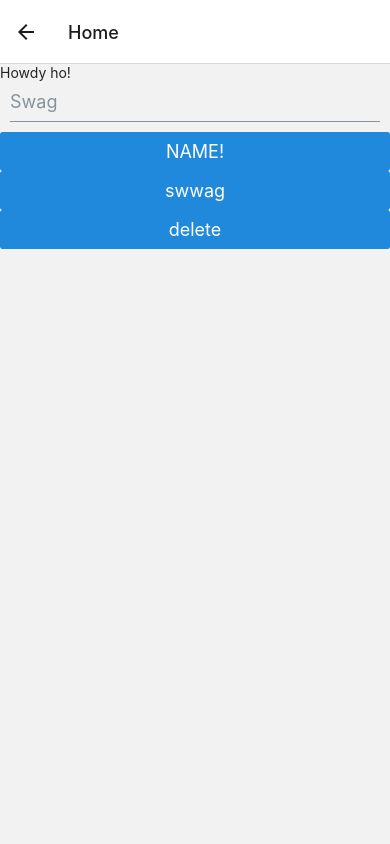
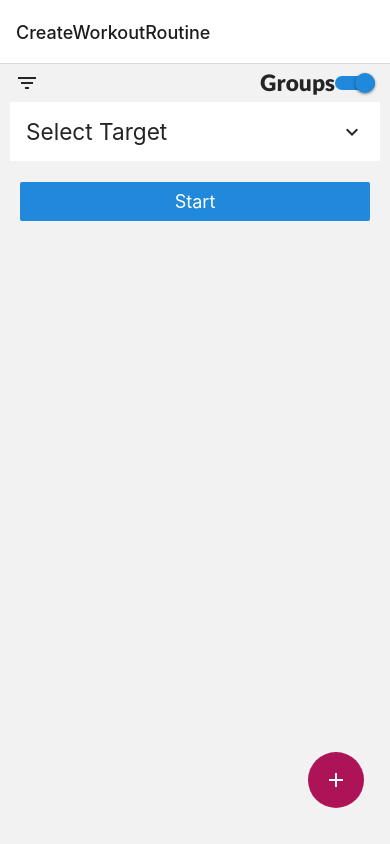
Before and after one commit to brandmch/WorkoutTrackerV2, a React Native app: screen /Home in a window 390 px wide. Built offline with nearby package versions, Linux system fonts and the light colour scheme; what expo-sqlite would draw is missing.

Commit message:
temp screen removed

```diff
--- a/screens/navigation.js
+++ b/screens/navigation.js
@@ -5,7 +5,6 @@ import { createBottomTabNavigator } from "@react-navigation/bottom-tabs";
 
 import CreateWorkoutRoutine from "./createWorkoutRoutine";
 import DisplayWorkoutRoutine from "./displayWorkoutRoutine";
-import Home from "./temp";
 
 const Stack = createNativeStackNavigator();
 const Tab = createBottomTabNavigator();
@@ -25,7 +24,6 @@ export default function Nav() {
           name="DisplayWorkoutRoutine"
           component={DisplayWorkoutRoutine}
         />
-        <Stack.Screen name="Home" component={Home} />
       </Stack.Navigator>
     </NavigationContainer>
   );
--- a/screens/temp.js
+++ /dev/null
@@ -1,86 +0,0 @@
-import { View } from "react-native";
-import { Text, Button, Input } from "@rneui/base";
-import { useEffect, useState } from "react";
-import favoriteWorkoutTable from "../data/sqlLiteDBs/favoriteWorkoutTable";
-
-import * as SQLite from "expo-sqlite";
-
-export default function Home() {
-  const [input, setInput] = useState("");
-
-  // console.log(input);
-
-  // const db = SQLite.openDatabase("dbName", 1);
-
-  // useEffect(() => {
-  //   db.transaction((tx) => {
-  //     tx.executeSql(
-  //       "CREATE TABLE IF NOT EXISTS Names (id INTEGER PRIMARY KEY AUTOINCREMENT, name TEXT)"
-  //     );
-  //   });
-
-  //   db.transaction((tx) => {
-  //     tx.executeSql(
-  //       `SELECT * FROM Names`,
-  //       null,
-  //       (txObj, res) => {
-  //         console.log("OK", res);
-  //         console.log(res.rows._array[6]);
-  //       },
-  //       (txObj, err) => {
-  //         console.log("ERR", txObj, err);
-  //       }
-  //     );
-  //   });
-  // }, []);
-
-  // const updateDB = async () => {
-  //   console.log("SW");
-  //   if (input.length !== 0) {
-  //     try {
-  //       db.transaction((tx) => {
-  //         tx.executeSql(
-  //           `INSERT INTO Names (name) VALUES ("${input}")`,
-  //           () => {
-  //             console.log("SUCCESS!");
-  //           },
-  //           (err) => {
-  //             console.log("ERRRROR", err);
-  //           }
-  //         );
-  //       });
-  //     } catch (error) {
-  //       console.log(error);
-  //     }
-  //   }
-  // };
-
-  return (
-    <View>
-      <Text>Howdy ho!</Text>
-      <Input
-        placeholder="Swag"
-        onChangeText={(text) => setInput(text)}
-        value={input}
-      />
-      <Button
-        title={"NAME!"}
-        onPress={() => {
-          favoriteWorkoutTable.add(69);
-        }}
-      />
-      <Button
-        title={"swwag"}
-        onPress={() => {
-          favoriteWorkoutTable.getAll();
-        }}
-      />
-      <Button
-        title={"delete"}
-        onPress={() => {
-          favoriteWorkoutTable.delete(69);
-        }}
-      />
-    </View>
-  );
-}
```
